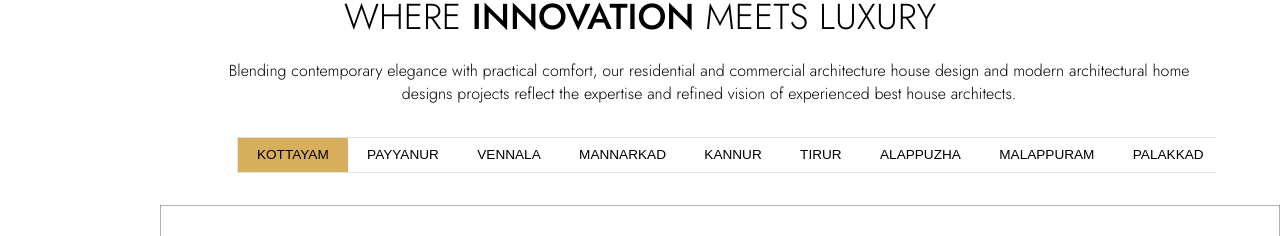
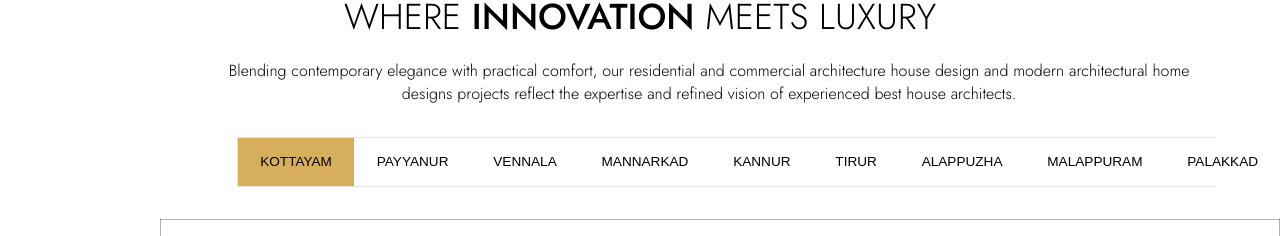
Before and after one commit to Tungston-labs/asif-website, a Next.js app: page / in a window 1280 px wide. Shown: the part 3373-3609 px from the top of the page. Built offline with nearby package versions, Linux system fonts and the light colour scheme.

Commit message:
alignment fixes

```diff
--- a/components/Home/About/AboutHome.tsx
+++ b/components/Home/About/AboutHome.tsx
@@ -25,12 +25,8 @@ const AboutHome = () => {
           <Tag $color="#000000">ABOUT US</Tag>
 
           <Title>
-            <strong>ARCHITECTURE</strong> IS NOT JUST ABOUT
-
-              SHELTER. IT IS
-
-            ABOUT CREATING A STAGE
-
+            <strong>ARCHITECTURE</strong> IS NOT JUST ABOUT SHELTER. IT IS ABOUT
+            CREATING A STAGE
             <span> FOR YOUR LEGACY.</span>
           </Title>
 
@@ -69,7 +65,7 @@ const AboutHome = () => {
               alt="Client"
               width={500}
               height={800}
-              style={{"marginTop":"-1.3rem"}}
+              style={{ marginTop: "-1.3rem" }}
             />
             <ImageTitle>CLIENT-CENTRIC APPROACH</ImageTitle>
             <ImageSubtitle>Your vision guides our process.</ImageSubtitle>
--- a/components/Home/ProjectSession/Projects.data.ts
+++ b/components/Home/ProjectSession/Projects.data.ts
@@ -187,6 +187,7 @@ export const projects = [
       "As a major urban center, Ernakulam demands smart and efficient architectural planning. Our architecture firm delivers refined residential and commercial spaces designed by experienced residential architects and commercial architects, combining modern aesthetics with practical functionality.",
     images: ["/images/Ekm1.png", "/images/Ekm1.png"],
   },
+
   {
     id: 13,
     location: "ALUVA",
--- a/components/Home/ProjectSession/Projects.styled.ts
+++ b/components/Home/ProjectSession/Projects.styled.ts
@@ -197,14 +197,14 @@ export const TabsWrapper = styled.div`
   @media (max-width: 768px) {
     width: 100%;
     max-width: 39rem;
-    padding: 0.5rem 1rem;
+    padding: 0rem;
     overflow-x: auto;
     margin-left: 15%;
   }
 
   /* Small mobile */
   @media (max-width: 480px) {
-    padding: 0.5rem;
+    padding: 0rem;
     margin-left: 2%;
   }
 `;
@@ -212,12 +212,22 @@ export const TabsWrapper = styled.div`
 export const Tab = styled.button<TabProps>`
   flex: 0 0 auto;
 
+  display: flex;
+  align-items: center;
+  justify-content: center;
+
   background: ${({ $active }) => ($active ? "#D7AE5B" : "#fff")};
   color: ${({ $active }) => ($active ? "#030303" : "#000")};
 
-  border: none; /* ✅ Removed separate box border */
-  padding: 0.6rem 1.2rem;
+  border: none;
+  outline: none;
+
+  padding: 0.8rem 1.4rem;
+  min-height: 48px;
+
   font-size: 0.85rem;
+  line-height: 1;
+
   white-space: nowrap;
 
   transition: all 0.2s ease;
@@ -225,7 +235,21 @@ export const Tab = styled.button<TabProps>`
   &:hover {
     background: #d7ae5b;
   }
+
+  @media (max-width: 768px) {
+    padding: 0.75rem 1rem;
+    min-height: 44px;
+    font-size: 0.8rem;
+  }
+
+  @media (max-width: 480px) {
+    padding: 0.7rem 0.9rem;
+    min-height: 42px;
+    font-size: 0.75rem;
+  }
 `;
+
+
 export const Grid = styled.div`
   position: relative;
   z-index: 1;
@@ -330,7 +354,7 @@ export const PortButton = styled.button`
   border: none;
   cursor: pointer;
 
-  width: fit-content; /* shrink to text width */
+  width: fit-content;
   text-align: center;
 
   &::after {
@@ -338,7 +362,7 @@ export const PortButton = styled.button`
     position: absolute;
     left: 0;
     bottom: -6px;
-    width: 100%; /* now matches text width perfectly */
+    width: 100%;
     height: 2px;
     background: #d7ae5b;
     z-index: 1;
```
